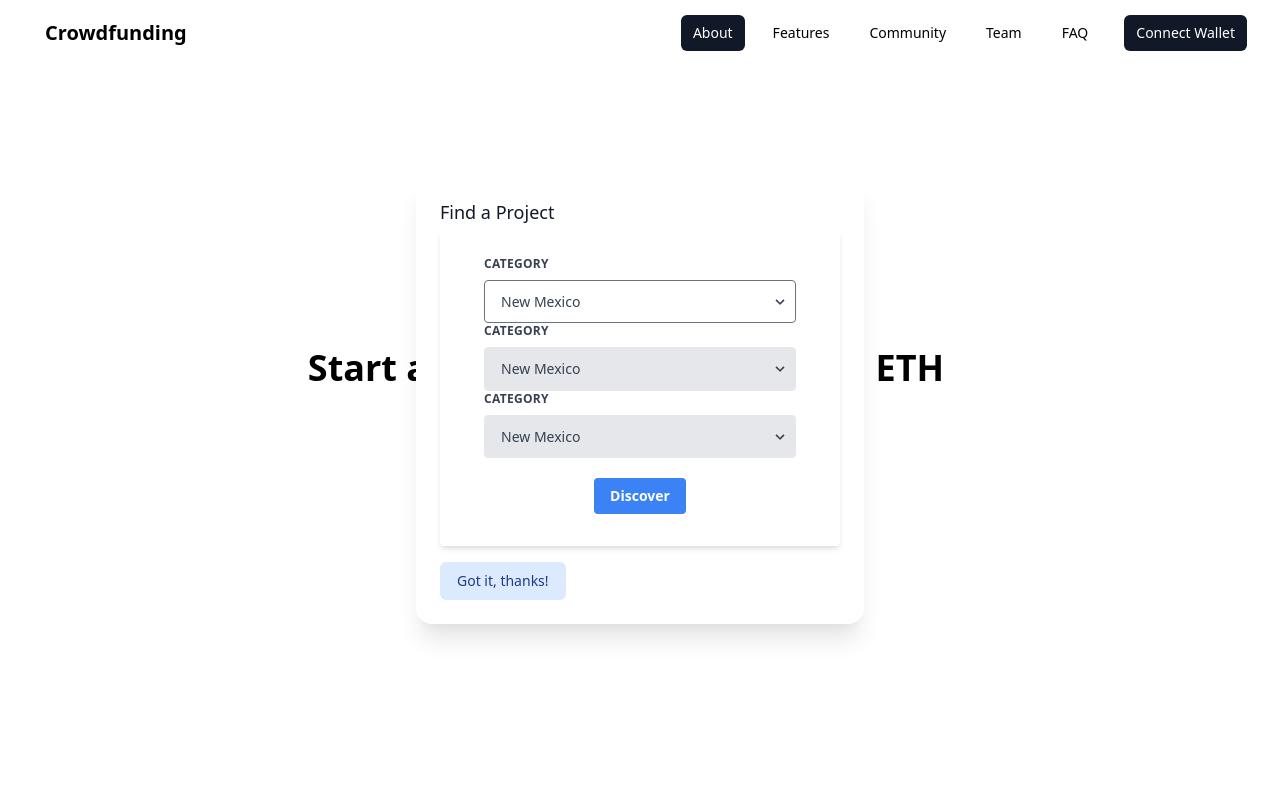
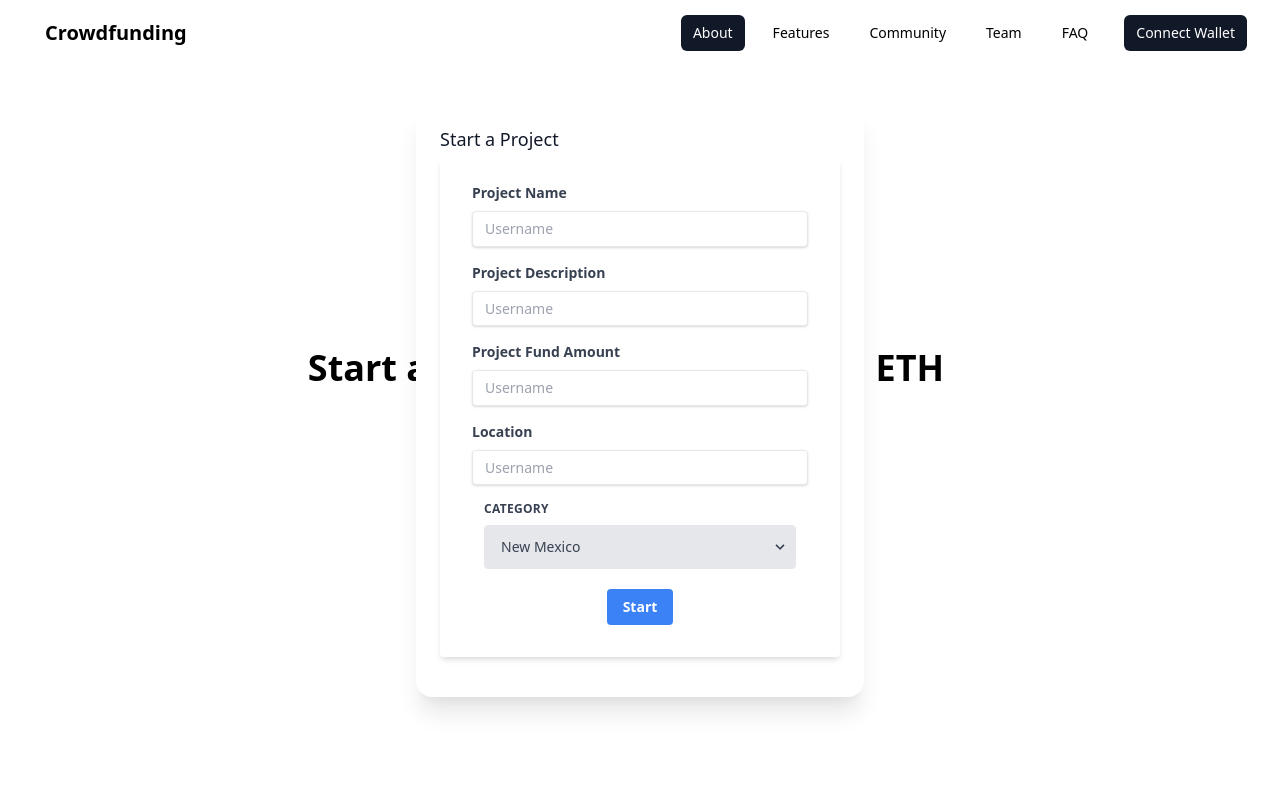
Before and after one commit to askwhyharsh/light-funding-frontend, a Next.js app: page /start in a window 1280 px wide. Both pictures are taken after a click on the link "Start a Project". Shown: the top 800 px of the page. Built offline with nearby package versions, Linux system fonts and the light colour scheme.

Commit message:
Start Project

```diff
--- a/components/footer.js
+++ b/components/footer.js
@@ -1,6 +1,6 @@
 export default function Footer() {
 	return (
-		<footer class="footer-1 bg-gray-100 py-8 sm:py-12">
+		<footer class="footer-1 h-screen w-full bg-gray-100 py-8 sm:py-12">
 			<div class="container mx-auto px-4">
 				<div class="sm:flex sm:flex-wrap sm:-mx-4 md:py-4">
 				<div class="px-4 sm:w-1/2 md:w-1/4 xl:w-1/6">
--- a/components/modal.js
+++ b/components/modal.js
@@ -63,16 +63,6 @@ export default function MyModal({ isOpen, setIsOpen, title, children }) {
 					  {children}
 					</p>
 				  </div>
-
-				  <div className="mt-4">
-					<button
-					  type="button"
-					  className="inline-flex justify-center px-4 py-2 text-sm font-medium text-blue-900 bg-blue-100 border border-transparent rounded-md hover:bg-blue-200 focus:outline-none focus-visible:ring-2 focus-visible:ring-offset-2 focus-visible:ring-blue-500"
-					  onClick={closeModal}
-					  >
-					  Got it, thanks!
-					</button>
-				  </div>
 				</div>
 			  </Transition.Child>
 			</div>
--- a/pages/start.js
+++ b/pages/start.js
@@ -25,7 +25,7 @@ export default function Home() {
 					</Link>
 				</div>
 				<div className="w-full h-full bg-gray-400 flex justify-start items-center flex-col">
-					<h1 className='text-4xl font-bold mb-10 mt-10'>Projects</h1>
+					<h1 className='text-4xl font-bold mb-10 mt-10'>Your Projects</h1>
 					<div className="grid grid-cols-3 grid-rows-2 gap-10 m-10">
 						<div class="bg-white shadow-md border border-gray-200 rounded-lg max-w-sm">
 							<a href="#">
@@ -116,37 +116,31 @@ export default function Home() {
 				<FAQ></FAQ>
 				<Footer></Footer>
 			</div>
-			<MyModal isOpen={isOpen} setIsOpen={setIsOpen} title='Find a Project'>
+			<MyModal isOpen={isOpen} setIsOpen={setIsOpen} title='Start a Project'>
 				<form class="bg-white shadow-md rounded px-8 pt-6 pb-8 mb-4">
-					<div class="w-full px-3 mb-6 md:mb-0">
-						<label class="block uppercase tracking-wide text-gray-700 text-xs font-bold mb-2" for="grid-state">
-							Category
+					<div class="mb-4">
+						<label class="block text-gray-700 text-sm font-bold mb-2" for="username">
+							Project Name
 						</label>
-						<div class="relative">
-							<select class="block appearance-none w-full bg-gray-200 border border-gray-200 text-gray-700 py-3 px-4 pr-8 rounded leading-tight focus:outline-none focus:bg-white focus:border-gray-500" id="grid-state">
-								<option>New Mexico</option>
-								<option>Missouri</option>
-								<option>Texas</option>
-							</select>
-							<div class="pointer-events-none absolute inset-y-0 right-0 flex items-center px-2 text-gray-700">
-								<svg class="fill-current h-4 w-4" xmlns="http://www.w3.org/2000/svg" viewBox="0 0 20 20"><path d="M9.293 12.95l.707.707L15.657 8l-1.414-1.414L10 10.828 5.757 6.586 4.343 8z"/></svg>
-							</div>
-						</div>
+						<input class="shadow appearance-none border rounded w-full py-2 px-3 text-gray-700 leading-tight focus:outline-none focus:shadow-outline" id="username" type="text" placeholder="Username" />
 					</div>
-					<div class="w-full px-3 mb-6 md:mb-0">
-						<label class="block uppercase tracking-wide text-gray-700 text-xs font-bold mb-2" for="grid-state">
-							Category
+					<div class="mb-4">
+						<label class="block text-gray-700 text-sm font-bold mb-2" for="username">
+							Project Description
 						</label>
-						<div class="relative">
-							<select class="block appearance-none w-full bg-gray-200 border border-gray-200 text-gray-700 py-3 px-4 pr-8 rounded leading-tight focus:outline-none focus:bg-white focus:border-gray-500" id="grid-state">
-								<option>New Mexico</option>
-								<option>Missouri</option>
-								<option>Texas</option>
-							</select>
-							<div class="pointer-events-none absolute inset-y-0 right-0 flex items-center px-2 text-gray-700">
-								<svg class="fill-current h-4 w-4" xmlns="http://www.w3.org/2000/svg" viewBox="0 0 20 20"><path d="M9.293 12.95l.707.707L15.657 8l-1.414-1.414L10 10.828 5.757 6.586 4.343 8z"/></svg>
-							</div>
-						</div>
+						<input class="shadow appearance-none border rounded w-full py-2 px-3 text-gray-700 leading-tight focus:outline-none focus:shadow-outline" id="username" type="text" placeholder="Username" />
+					</div>
+					<div class="mb-4">
+						<label class="block text-gray-700 text-sm font-bold mb-2" for="username">
+							Project Fund Amount
+						</label>
+						<input class="shadow appearance-none border rounded w-full py-2 px-3 text-gray-700 leading-tight focus:outline-none focus:shadow-outline" id="username" type="number" placeholder="Username" />
+					</div>
+					<div class="mb-4">
+						<label class="block text-gray-700 text-sm font-bold mb-2" for="username">
+							Location
+						</label>
+						<input class="shadow appearance-none border rounded w-full py-2 px-3 text-gray-700 leading-tight focus:outline-none focus:shadow-outline" id="username" type="number" placeholder="Username" />
 					</div>
 					<div class="w-full px-3 mb-6 md:mb-0">
 						<label class="block uppercase tracking-wide text-gray-700 text-xs font-bold mb-2" for="grid-state">
@@ -165,7 +159,7 @@ export default function Home() {
 					</div>
 					<div class="flex items-center justify-center mt-5">
 						<button onClick={() => setIsOpen(false)} class="bg-blue-500 hover:bg-blue-700 text-white font-bold py-2 px-4 rounded focus:outline-none focus:shadow-outline" type="button">
-							Discover
+							Start
 						</button>
 					</div>
 				</form>
```
